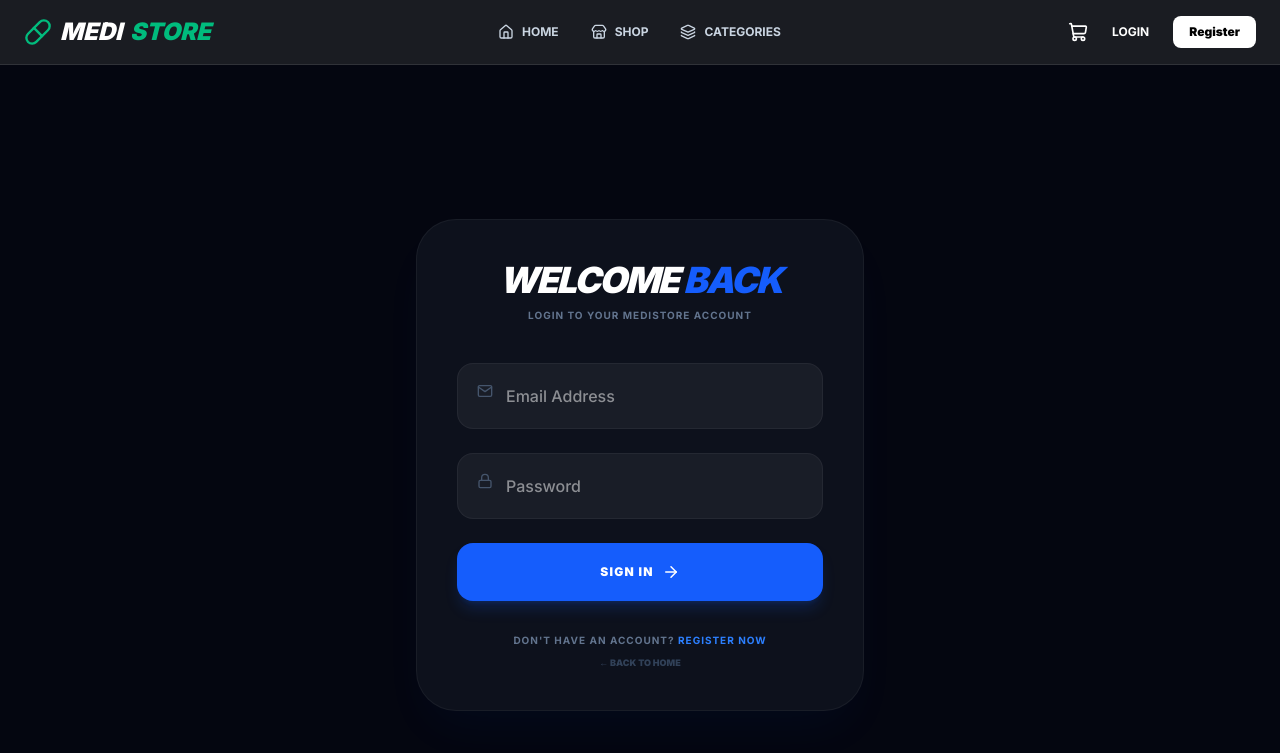
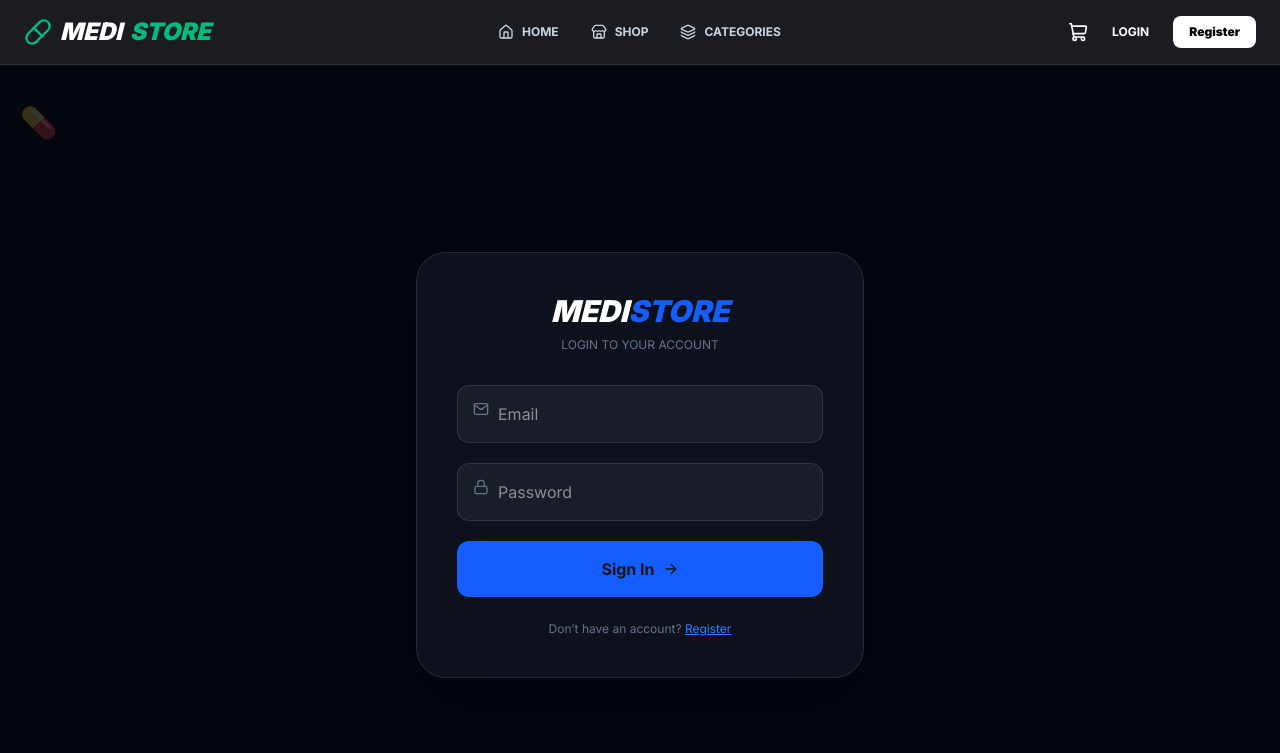
Before and after one commit to alhaz-431/storefrontend, a Next.js app: page /login in a window 1280 px wide. Shown: the top 753 px of the page. Built offline with nearby package versions, Linux system fonts and the light colour scheme.

Commit message:
updated login and register page

```diff
--- a/src/app/(auth)/login/page.tsx
+++ b/src/app/(auth)/login/page.tsx
@@ -1,23 +1,31 @@
 "use client";
+
 import { useState } from "react";
 import { useAuth } from "@/context/AuthContext";
 import { useRouter } from "next/navigation";
 import Link from "next/link";
+import { motion } from "framer-motion";
 import { FiMail, FiLock, FiArrowRight } from "react-icons/fi";
 import { toast } from "react-hot-toast";
 
 export default function LoginPage() {
   const { login } = useAuth();
   const router = useRouter();
+
   const [email, setEmail] = useState("");
   const [password, setPassword] = useState("");
+  const [loading, setLoading] = useState(false);
 
   const handleSubmit = async (e: React.FormEvent) => {
     e.preventDefault();
+    setLoading(true);
+
     const toastId = toast.loading("Verifying credentials...");
 
     try {
-      const baseUrl = process.env.NEXT_PUBLIC_API_URL?.replace(/\/$/, "") || "https://storemedistore.onrender.com/api";
+      const baseUrl =
+        process.env.NEXT_PUBLIC_API_URL?.replace(/\/$/, "") ||
+        "https://storemedistore.onrender.com/api";
 
       const res = await fetch(`${baseUrl}/auth/login`, {
         method: "POST",
@@ -27,103 +35,156 @@ export default function LoginPage() {
 
       const data = await res.json();
 
-      if (res.ok) {
-        // ১. টোকেন এবং ইউজার ডাটা বের করা
-        const token = data.token || data.accessToken || data.data?.token;
-        const user = data.user || data.data?.user;
+      if (!res.ok) {
+        throw new Error(data.message || "Login failed");
+      }
 
-        if (token) {
-          // ২. লোকাল স্টোরেজে সেভ (এপিআই রিকোয়েস্টের জন্য)
-          localStorage.setItem("token", token);
+      const token = data.token || data.accessToken || data.data?.token;
+      const user = data.user || data.data?.user;
 
-          // ৩. পিওর জাভাস্ক্রিপ্ট দিয়ে কুকি সেভ (মিডলওয়্যার রিডাইরেক্ট ফিক্স করার জন্য)
-          const expires = new Date();
-          expires.setDate(expires.getDate() + 7); // ৭ দিন মেয়াদ
-          document.cookie = `token=${token}; expires=${expires.toUTCString()}; path=/; SameSite=Lax;`;
+      if (!token || !user) {
+        throw new Error("Invalid response from server");
+      }
+
+      // ✅ Token save (API use এর জন্য)
+      localStorage.setItem("token", token);
+
+      // ⚠️ Cookie optional (middleware থাকলে দরকার)
+      document.cookie = `token=${token}; path=/; SameSite=Lax`;
+
+      // ✅ User save
+      localStorage.setItem("medistore_user", JSON.stringify(user));
+
+      // ✅ Context update
+      login(user);
+
+      toast.success(`Welcome back, ${user?.name || "User"}!`, {
+        id: toastId,
+      });
+
+      // 🔥 ROLE FIX (100% safe)
+      const role = user?.role?.toUpperCase()?.trim();
+
+      setTimeout(() => {
+        if (role === "ADMIN") {
+          router.replace("/admin/dashboard");
+        } else if (role === "SELLER") {
+          router.replace("/seller/dashboard");
+        } else if (role === "CUSTOMER") {
+          router.replace("/customer/dashboard");
+        } else {
+          router.replace("/");
         }
+      }, 800);
 
-        if (user) {
-          // ৪. অন্যান্য পেজের জন্য ইউজার ডাটা সেভ
-          localStorage.setItem("medistore_user", JSON.stringify(user));
-          // অথ কনটেক্সট আপডেট
-          login(user);
-        }
-
-        toast.success(`Welcome back, ${user?.name || 'User'}!`, { id: toastId });
-
-        // ৫. রোল অনুযায়ী সঠিক ড্যাশবোর্ডে রিডাইরেক্ট
-        const userRole = user?.role?.toUpperCase();
-
-        if (userRole === "ADMIN") {
-          router.push("/admin/dashboard");
-        } else if (userRole === "SELLER") {
-          router.push("/seller/dashboard");
-        } else if (userRole === "CUSTOMER") {
-          router.push("/profile"); // কাস্টমার এখন সরাসরি প্রোফাইলে যাবে
-        } else {
-          router.push("/");
-        }
-
-      } else {
-        toast.error(data.message || "Invalid Email or Password!", { id: toastId });
-      }
-    } catch (error) {
-      console.error("Login error:", error);
-      toast.error("Network error! Please check your connection.", { id: toastId });
+    } catch (error: any) {
+      toast.error(error.message || "Something went wrong!", {
+        id: toastId,
+      });
+    } finally {
+      setLoading(false);
     }
   };
 
   return (
-    <div className="min-h-screen flex items-center justify-center px-6 bg-[#040610]">
-      <div className="max-w-md w-full bg-[#0d111c] border border-white/5 p-10 rounded-[40px] shadow-2xl shadow-blue-600/5">
-        <div className="text-center mb-10">
-          <h2 className="text-4xl font-black text-white italic uppercase tracking-tighter">
-            Welcome <span className="text-blue-600">Back</span>
+    <div className="min-h-screen flex items-center justify-center px-4 bg-[#040610] relative overflow-hidden">
+
+      {/* 🌊 WATER WAVE */}
+      <div className="absolute bottom-0 left-0 w-full overflow-hidden">
+        <svg
+          className="w-[200%] h-40 animate-wave"
+          viewBox="0 0 1440 320"
+        >
+          <path
+            fill="#2563eb20"
+            d="M0,192L60,181.3C120,171,240,149,360,144C480,139,600,149,720,165.3C840,181,960,203,1080,202.7C1200,203,1320,181,1380,170.7L1440,160V320H0Z"
+          />
+        </svg>
+      </div>
+
+      {/* 💊 Floating Icons */}
+      <motion.div
+        animate={{ y: [0, -20, 0] }}
+        transition={{ duration: 6, repeat: Infinity }}
+        className="absolute left-5 top-10 text-blue-500 text-3xl opacity-20"
+      >
+        💊
+      </motion.div>
+
+      <motion.div
+        animate={{ y: [0, 20, 0] }}
+        transition={{ duration: 8, repeat: Infinity }}
+        className="absolute right-10 bottom-20 text-blue-400 text-4xl opacity-20"
+      >
+        🏥
+      </motion.div>
+
+      {/* 🔥 LOGIN CARD */}
+      <div className="max-w-md w-full bg-[#0d111c] border border-white/10 p-6 md:p-10 rounded-[30px] shadow-2xl z-10">
+
+        <div className="text-center mb-8">
+          <h2 className="text-3xl font-black text-white italic uppercase">
+            Medi<span className="text-blue-600">Store</span>
           </h2>
-          <p className="text-slate-500 text-[10px] font-bold uppercase tracking-widest mt-2">
-            Login to your medistore account
+          <p className="text-slate-500 text-xs uppercase mt-2">
+            Login to your account
           </p>
         </div>
 
-        <form onSubmit={handleSubmit} className="space-y-6">
-          <div className="relative group">
-            <FiMail className="absolute left-5 top-5 text-slate-600 group-focus-within:text-blue-600 transition-colors" />
+        <form onSubmit={handleSubmit} className="space-y-5">
+
+          <div className="relative">
+            <FiMail className="absolute left-4 top-4 text-slate-500" />
             <input
               type="email"
-              placeholder="Email Address"
+              placeholder="Email"
               required
-              className="w-full bg-white/5 border border-white/5 px-12 py-5 rounded-2xl text-white outline-none focus:border-blue-600 transition-all font-medium"
+              className="w-full bg-white/5 border border-white/10 px-10 py-4 rounded-xl text-white outline-none focus:border-blue-600"
               onChange={(e) => setEmail(e.target.value)}
             />
           </div>
-          <div className="relative group">
-            <FiLock className="absolute left-5 top-5 text-slate-600 group-focus-within:text-blue-600 transition-colors" />
+
+          <div className="relative">
+            <FiLock className="absolute left-4 top-4 text-slate-500" />
             <input
               type="password"
               placeholder="Password"
               required
-              className="w-full bg-white/5 border border-white/5 px-12 py-5 rounded-2xl text-white outline-none focus:border-blue-600 transition-all font-medium"
+              className="w-full bg-white/5 border border-white/10 px-10 py-4 rounded-xl text-white outline-none focus:border-blue-600"
               onChange={(e) => setPassword(e.target.value)}
             />
           </div>
 
           <button
             type="submit"
-            className="w-full bg-blue-600 text-white py-5 rounded-2xl font-black uppercase text-xs tracking-widest flex items-center justify-center gap-2 hover:bg-white hover:text-blue-600 transition-all active:scale-95 shadow-lg shadow-blue-600/20"
+            disabled={loading}
+            className="w-full bg-blue-600 py-4 rounded-xl font-bold flex items-center justify-center gap-2 hover:bg-blue-500 transition disabled:opacity-50"
           >
-            Sign In <FiArrowRight size={18} />
+            {loading ? "Signing In..." : "Sign In"} <FiArrowRight />
           </button>
+
         </form>
 
-        <div className="text-center mt-8 space-y-2">
-           <p className="text-slate-500 text-[10px] font-bold uppercase tracking-widest">
-            Don't have an account? <Link href="/register" className="text-blue-500 hover:underline">Register Now</Link>
+        <div className="text-center mt-6">
+          <p className="text-slate-500 text-xs">
+            Don’t have an account?{" "}
+            <Link href="/register" className="text-blue-500 underline">
+              Register
+            </Link>
           </p>
-          <Link href="/" className="block text-[9px] text-slate-700 uppercase font-black hover:text-white transition-colors">
-            ← Back to Home
-          </Link>
         </div>
       </div>
+
+      {/* 🌊 CSS */}
+      <style jsx>{`
+        .animate-wave {
+          animation: wave 10s linear infinite;
+        }
+        @keyframes wave {
+          0% { transform: translateX(0); }
+          100% { transform: translateX(-50%); }
+        }
+      `}</style>
     </div>
   );
 }
--- a/src/app/(auth)/register/page.tsx
+++ b/src/app/(auth)/register/page.tsx
@@ -8,131 +8,156 @@ import { toast } from "react-hot-toast";
 
 export default function RegisterPage() {
   const router = useRouter();
+  const [loading, setLoading] = useState(false);
+
   const [formData, setFormData] = useState({
     name: "",
     email: "",
     password: "",
-    role: "customer"
+    role: "customer",
   });
 
   const handleSubmit = async (e: React.FormEvent) => {
     e.preventDefault();
+    setLoading(true);
+
     const toastId = toast.loading("Creating your account...");
 
     try {
-      // API URL ঠিক করা (প্রয়োজনে সরাসরি Render URL ব্যবহার করা হয়েছে)
-      const baseUrl = process.env.NEXT_PUBLIC_API_URL?.replace(/\/$/, "") || "https://storemedistore.onrender.com/api";
+      const baseUrl =
+        process.env.NEXT_PUBLIC_API_URL?.replace(/\/$/, "") ||
+        "https://storemedistore.onrender.com/api";
 
       const res = await fetch(`${baseUrl}/auth/register`, {
         method: "POST",
         headers: { "Content-Type": "application/json" },
         body: JSON.stringify({
           ...formData,
-          role: formData.role.toUpperCase() // ব্যাকএন্ডের জন্য রোল বড় হাতের করা হলো
+          role: formData.role.toUpperCase(),
         }),
       });
 
       const data = await res.json();
 
       if (res.ok) {
-        // ✅ রেজিস্ট্রেশন সফল হলে টোকেনটি লোকাল স্টোরেজে সেভ করা (সবচেয়ে জরুরি)
-        const authToken = data.token || data.accessToken;
-        if (authToken) {
-          localStorage.setItem("token", authToken);
-        }
+        // ❌ token save REMOVE করা হয়েছে
 
-        toast.success(data.message || "Registration Successful!", { id: toastId });
+        toast.success("Registration Successful 🎉", { id: toastId });
 
-        // সেলার হলে সরাসরি ড্যাশবোর্ডে পাঠানো, অন্যথায় লগইন পেজে
+        // ✅ সব user login page এ যাবে
         setTimeout(() => {
-          if (formData.role === "seller") {
-            router.push("/seller/dashboard");
-          } else {
           router.push("/login");
-          }
         }, 1500);
       } else {
-        // ব্যাকএন্ড থেকে আসা আসল এরর মেসেজটি দেখা যাবে
         toast.error(data.message || "Registration failed!", { id: toastId });
       }
     } catch (error) {
-      console.error("Register Error:", error);
-      toast.error("Network error! Make sure your server is active.", { id: toastId });
+      toast.error("Network error!", { id: toastId });
+    } finally {
+      setLoading(false);
     }
   };
 
   const containerVars = {
-    hidden: { opacity: 0, y: 20 },
+    hidden: { opacity: 0, y: 30 },
     visible: {
       opacity: 1,
       y: 0,
-      transition: { duration: 0.6, staggerChildren: 0.1 }
-    }
+      transition: { duration: 0.6, staggerChildren: 0.1 },
+    },
   };
 
   const itemVars = {
-    hidden: { opacity: 0, x: -10 },
-    visible: { opacity: 1, x: 0 }
+    hidden: { opacity: 0, x: -20 },
+    visible: { opacity: 1, x: 0 },
   };
 
   return (
-    <div className="min-h-screen flex items-center justify-center px-6 py-20 relative overflow-hidden bg-[#040610]">
+    <div className="min-h-screen flex items-center justify-center px-4 md:px-6 py-10 md:py-20 relative overflow-hidden bg-[#040610]">
+
+      {/* 🔥 Floating Medical Animation */}
       <motion.div
-        animate={{ scale: [1, 1.2, 1], rotate: [0, 90, 0] }}
-        transition={{ duration: 20, repeat: Infinity }}
-        className="absolute top-[-10%] right-[-5%] w-[400px] h-[400px] bg-blue-600/10 rounded-full blur-[100px]"
+        animate={{ y: [0, -20, 0] }}
+        transition={{ duration: 6, repeat: Infinity }}
+        className="absolute left-5 top-10 text-blue-500 text-3xl opacity-20"
+      >
+        💊
+      </motion.div>
+
+      <motion.div
+        animate={{ y: [0, 20, 0] }}
+        transition={{ duration: 8, repeat: Infinity }}
+        className="absolute right-10 bottom-20 text-blue-400 text-4xl opacity-20"
+      >
+        🏥
+      </motion.div>
+
+      <motion.div
+        animate={{ scale: [1, 1.2, 1] }}
+        transition={{ duration: 12, repeat: Infinity }}
+        className="absolute top-[-10%] right-[-5%] w-[300px] md:w-[400px] h-[300px] md:h-[400px] bg-blue-600/10 rounded-full blur-[100px]"
       />
 
       <motion.div
         variants={containerVars}
         initial="hidden"
         animate="visible"
-        className="max-w-md w-full bg-white/[0.02] backdrop-blur-xl border border-white/10 p-10 rounded-[48px] shadow-3xl relative z-10"
+        className="w-full max-w-md bg-white/[0.03] backdrop-blur-xl border border-white/10 p-6 md:p-10 rounded-[32px] md:rounded-[48px] shadow-2xl relative z-10"
       >
-        <div className="text-center mb-10">
+        {/* 🔥 Header */}
+        <div className="text-center mb-8 md:mb-10">
           <motion.div
             initial={{ scale: 0 }}
             animate={{ scale: 1 }}
-            className="w-16 h-16 bg-blue-600/20 rounded-2xl flex items-center justify-center mx-auto mb-6 border border-blue-500/30"
+            className="w-14 h-14 md:w-16 md:h-16 bg-blue-600/20 rounded-2xl flex items-center justify-center mx-auto mb-5 border border-blue-500/30"
           >
-            <FiShield className="text-blue-500 text-3xl" />
+            <FiShield className="text-blue-500 text-2xl md:text-3xl" />
           </motion.div>
-          <h2 className="text-4xl font-black text-white italic uppercase tracking-tighter leading-none">
+
+          <h2 className="text-2xl md:text-4xl font-black text-white italic uppercase">
             Create <span className="text-blue-600">Account</span>
           </h2>
-          <p className="text-slate-500 text-[10px] font-black uppercase tracking-[0.3em] mt-3">Start your journey with MediStore</p>
+
+          <p className="text-slate-500 text-[10px] md:text-xs font-bold uppercase tracking-widest mt-2">
+            MediStore Registration
+          </p>
         </div>
 
+        {/* 🔥 Form */}
         <form onSubmit={handleSubmit} className="space-y-4">
           {[
-            { id: 'name', icon: <FiUser />, placeholder: 'Full Name', type: 'text' },
-            { id: 'email', icon: <FiMail />, placeholder: 'Email Address', type: 'email' },
-            { id: 'password', icon: <FiLock />, placeholder: 'Secure Password', type: 'password' },
+            { id: "name", icon: <FiUser />, placeholder: "Full Name", type: "text" },
+            { id: "email", icon: <FiMail />, placeholder: "Email Address", type: "email" },
+            { id: "password", icon: <FiLock />, placeholder: "Password", type: "password" },
           ].map((field) => (
             <motion.div key={field.id} variants={itemVars} className="relative group">
-              <div className="absolute left-5 top-1/2 -translate-y-1/2 text-slate-600 group-focus-within:text-blue-500 transition-colors">
+              <div className="absolute left-4 top-1/2 -translate-y-1/2 text-slate-500 group-focus-within:text-blue-500">
                 {field.icon}
               </div>
+
               <input
                 type={field.type}
                 placeholder={field.placeholder}
                 required
-                className="w-full bg-white/5 border border-white/10 px-12 py-5 rounded-[20px] text-white outline-none focus:border-blue-600/50 focus:bg-blue-600/5 transition-all placeholder:text-slate-700 font-medium"
-                onChange={(e) => setFormData({...formData, [field.id]: e.target.value})}
+                className="w-full bg-white/5 border border-white/10 px-10 py-4 rounded-xl text-white outline-none focus:border-blue-600/50 focus:bg-blue-600/5 placeholder:text-slate-600 text-sm"
+                onChange={(e) =>
+                  setFormData({ ...formData, [field.id]: e.target.value })
+                }
               />
             </motion.div>
           ))}
 
+          {/* 🔥 Role নির্বাচন */}
           <motion.div variants={itemVars} className="grid grid-cols-3 gap-2 pt-2">
-             {['customer', 'seller', 'admin'].map((r) => (
+            {["customer", "seller", "admin"].map((r) => (
               <button
                 key={r}
                 type="button"
-                 onClick={() => setFormData({...formData, role: r})}
-                 className={`py-3 rounded-xl text-[9px] font-black uppercase tracking-widest border transition-all ${
+                onClick={() => setFormData({ ...formData, role: r })}
+                className={`py-2 md:py-3 rounded-xl text-[9px] md:text-[10px] font-bold uppercase tracking-widest border transition-all ${
                   formData.role === r
-                   ? 'bg-blue-600 border-blue-500 text-white shadow-lg shadow-blue-600/20'
-                   : 'bg-white/5 border-white/10 text-slate-500 hover:border-white/20'
+                    ? "bg-blue-600 border-blue-500 text-white"
+                    : "bg-white/5 border-white/10 text-slate-500"
                 }`}
               >
                 {r}
@@ -140,22 +165,23 @@ export default function RegisterPage() {
             ))}
           </motion.div>
 
+          {/* 🔥 Submit */}
           <motion.button
             variants={itemVars}
-            whileHover={{ scale: 1.02 }}
-            whileTap={{ scale: 0.98 }}
-            type="submit"
-            className="w-full bg-blue-600 hover:bg-blue-500 text-white py-5 rounded-[20px] font-black uppercase text-[11px] tracking-[0.2em] flex items-center justify-center gap-3 transition-all shadow-xl shadow-blue-900/20 mt-6"
+            whileTap={{ scale: 0.95 }}
+            disabled={loading}
+            className="w-full bg-blue-600 hover:bg-blue-500 text-white py-4 rounded-xl font-bold text-sm tracking-widest flex items-center justify-center gap-2 mt-5 disabled:opacity-50"
           >
-            Join the Community <FiArrowRight size={18} />
+            {loading ? "Creating..." : "Register"} <FiArrowRight />
           </motion.button>
         </form>
 
-        <motion.p
-          variants={itemVars}
-          className="text-center mt-10 text-slate-500 text-[10px] font-black uppercase tracking-widest"
-        >
-          Already a member? <Link href="/login" className="text-blue-500 hover:text-white transition-colors underline-offset-4 underline">Sign In</Link>
+        {/* 🔥 Footer */}
+        <motion.p className="text-center mt-8 text-slate-500 text-[10px] md:text-xs font-bold uppercase tracking-widest">
+          Already have an account?{" "}
+          <Link href="/login" className="text-blue-500 hover:text-white underline">
+            Login
+          </Link>
         </motion.p>
       </motion.div>
     </div>
```
Lines whose indentation alone changed are shown as unchanged.
